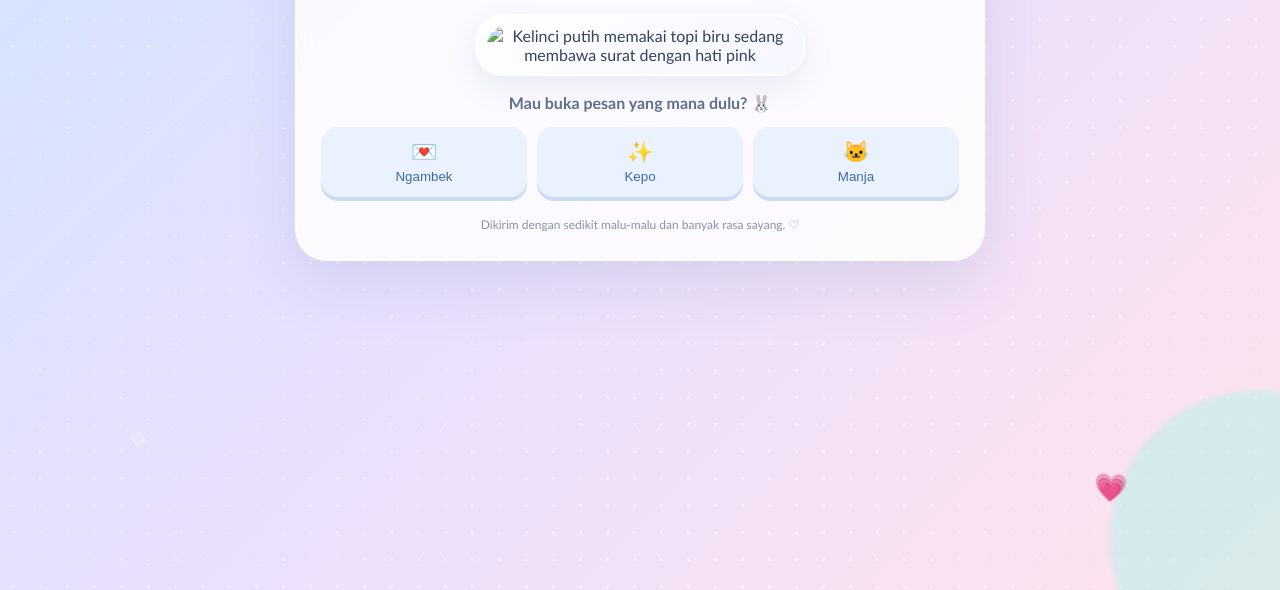
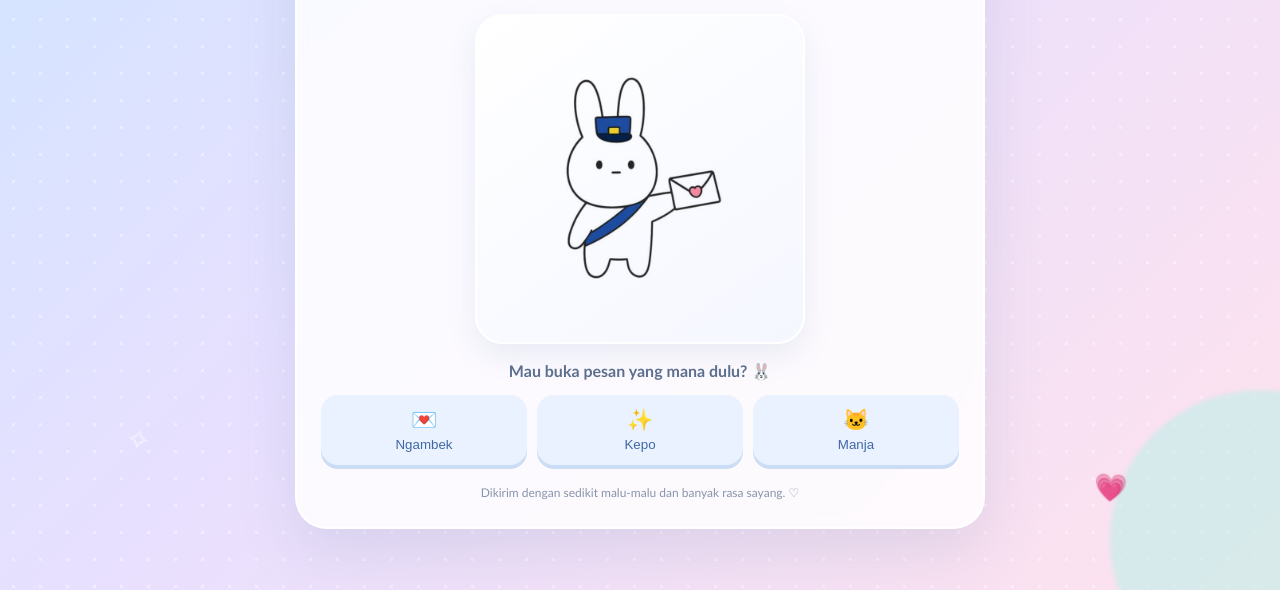
Before and after one commit to hihuhihu-boop/for-u, a plain HTML site: page index.html in a window 1280 px wide. Shown: the part 210-800 px from the top of the page. Drawn offline with Linux system fonts and the light colour scheme.

Commit message:
Fix image source path in index.html

```diff
--- a/index.html
+++ b/index.html
@@ -48,7 +48,7 @@ h1{font-size:clamp(27px,6vw,39px);line-height:1.16;color:#416eb0;margin:15px 0 8
   <h1>Hai, Sayang! 💌</h1>
   <p class="intro">Ada surat kecil yang dibawakan khusus buat kamu. Pilih satu amplop di bawah ini, yaa. Jangan lupa dibaca sampai selesai! ♡</p>
   <div class="art">
-    <img src="assets/kelinci-surat.jpg" alt="Kelinci putih memakai topi biru sedang membawa surat dengan hati pink">
+    <img src="kelinci-surat.jpg" alt="Kelinci putih memakai topi biru sedang membawa surat dengan hati pink">
   </div>
   <p class="prompt">Mau buka pesan yang mana dulu? 🐰</p>
   <div class="choices">
```
